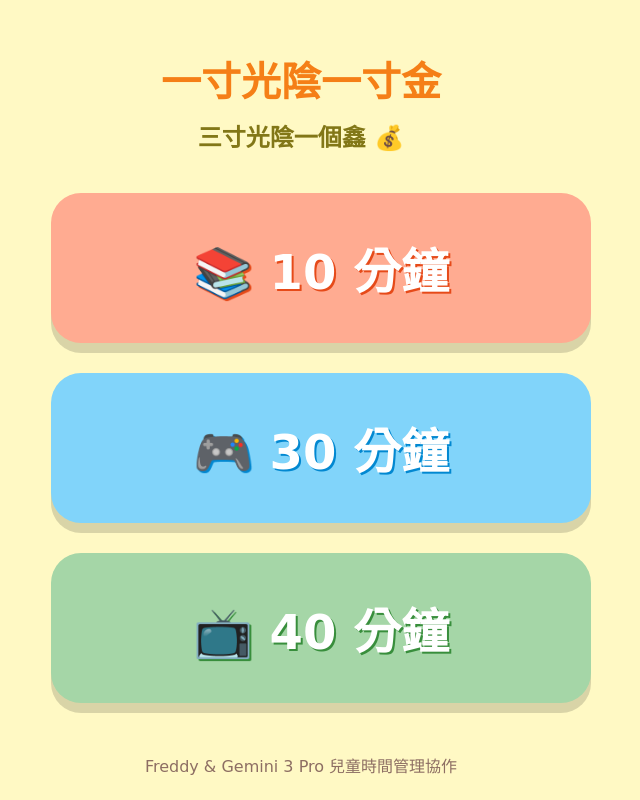
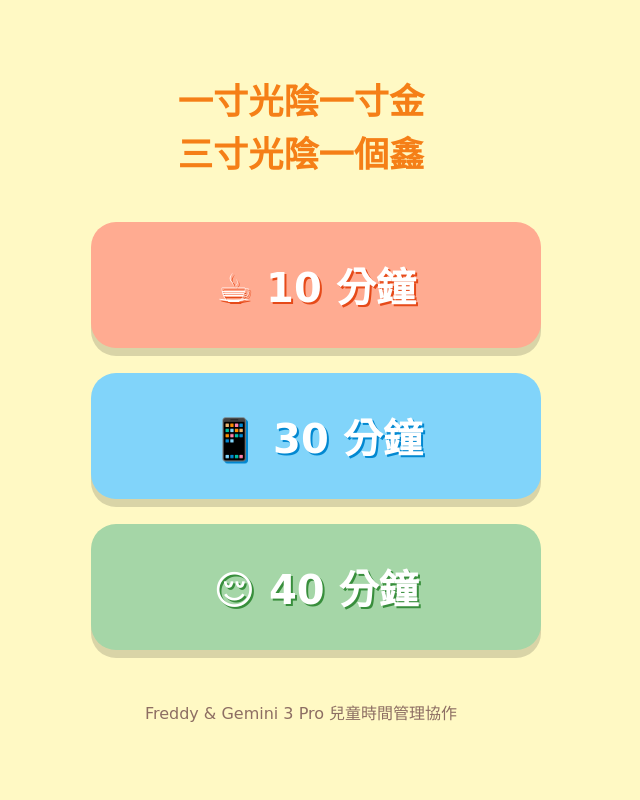
Before and after one commit to freddychen1225/Game-timer, a plain HTML site: page index.html in a window 1280 px wide. Shown: the whole page, without its empty margins (339-979 px from the left). Drawn offline with Linux system fonts and the light colour scheme.

Commit message:
Update index.html

```diff
--- a/index.html
+++ b/index.html
@@ -3,7 +3,7 @@
 <head>
     <meta charset="UTF-8">
     <meta name="viewport" content="width=device-width, initial-scale=1.0, maximum-scale=1.0, user-scalable=no">
-    <title>一寸光陰一寸金</title>
+    <title>兒童時間管理</title>
     <style>
         :root {
             --bg-color: #FFF9C4; /* 柔和的淡黃色背景 */
@@ -11,64 +11,71 @@
             --btn-30: #81D4FA;   /* 天空藍 */
             --btn-40: #A5D6A7;   /* 草地綠 */
             --text-color: #5D4037;
+            --title-color: #F57F17;
         }
 
         body {
             background-color: var(--bg-color);
             color: var(--text-color);
-            font-family: "Hannotate TC", "Wawati TC", "BiauKai", cursive, sans-serif; /* 嘗試使用手寫風格字體 */
+            font-family: "Hannotate TC", "Wawati TC", "BiauKai", cursive, sans-serif;
             margin: 0;
             padding: 20px;
             display: flex;
             flex-direction: column;
             align-items: center;
-            justify-content: center; /* 垂直置中 */
+            justify-content: center;
             min-height: 100vh;
             box-sizing: border-box;
             text-align: center;
         }
 
-        h1 {
-            font-size: 2.5rem;
-            margin-bottom: 10px;
-            color: #F57F17;
+        /* 標題區塊 */
+        .title-group {
+            margin-bottom: 40px;
         }
 
-        .subtitle {
-            font-size: 1.5rem;
-            margin-bottom: 40px;
-            color: #827717;
+        /* 統一標題樣式 */
+        .main-title {
+            font-size: 2.2rem; /* 字體統一大小 */
             font-weight: bold;
+            color: var(--title-color);
+            line-height: 1.5;  /* 增加行高，讓兩行不要擠在一起 */
+            margin: 0;
         }
 
         /* 按鈕容器 */
         .btn-container {
             display: flex;
             flex-direction: column;
-            gap: 30px;
+            gap: 25px; /* 間距稍微縮小 */
             width: 100%;
-            max-width: 500px;
+            max-width: 420px; /* 容器寬度縮小約 15% (原本500) */
         }
 
-        /* 超大按鈕樣式 */
+        /* 按鈕樣式 (整體縮小 15%) */
         .big-btn {
             display: block;
             width: 100%;
-            padding: 40px 20px; /* 增加高度 */
-            font-size: 3rem;    /* 超大字體 */
+            padding: 34px 15px; /* padding 縮小 (原本40) */
+            font-size: 2.5rem;  /* 字體縮小 (原本3) */
             font-weight: bold;
-            border-radius: 30px;
+            border-radius: 25px;
             text-decoration: none;
             color: #fff;
-            box-shadow: 0 10px 0 rgba(0,0,0,0.15); /* 立體感陰影 */
+            box-shadow: 0 8px 0 rgba(0,0,0,0.15);
             transition: transform 0.1s, box-shadow 0.1s;
             position: relative;
             top: 0;
+            /* 讓圖示跟文字垂直對齊更好看 */
+            display: flex;
+            align-items: center;
+            justify-content: center;
+            gap: 15px;
         }
 
         /* 按鈕按下效果 */
         .big-btn:active {
-            top: 10px;
+            top: 8px;
             box-shadow: 0 0 0 rgba(0,0,0,0.15);
         }
 
@@ -86,21 +93,25 @@
 </head>
 <body>
 
-    <h1>一寸光陰一寸金</h1>
-    <div class="subtitle">三寸光陰一個鑫 💰</div>
+    <div class="title-group">
+        <div class="main-title">一寸光陰一寸金</div>
+        <div class="main-title">三寸光陰一個鑫</div>
+    </div>
 
     <div class="btn-container">
-        <!-- 呼叫原本的 Tea 捷徑，傳入不同分鐘數 -->
+        <!-- 10分鐘：咖啡杯 -->
         <a href="shortcuts://run-shortcut?name=Tea&input=10" class="big-btn btn-10">
-            📚 10 分鐘
+            ☕ 10 分鐘
         </a>
 
+        <!-- 30分鐘：平板 -->
         <a href="shortcuts://run-shortcut?name=Tea&input=30" class="big-btn btn-30">
-            🎮 30 分鐘
+            📱 30 分鐘
         </a>
 
+        <!-- 40分鐘：閉著的眼睛 -->
         <a href="shortcuts://run-shortcut?name=Tea&input=40" class="big-btn btn-40">
-            📺 40 分鐘
+            😌 40 分鐘
         </a>
     </div>
 
```
